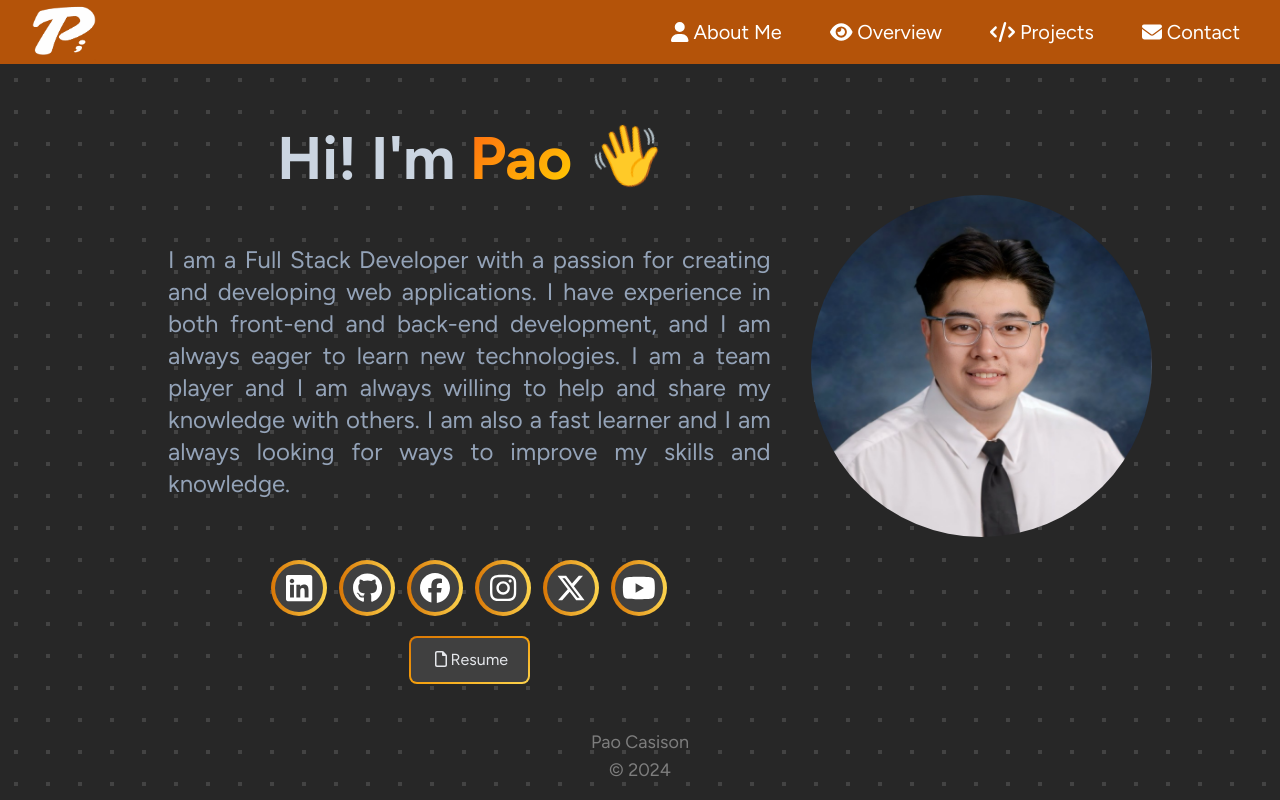
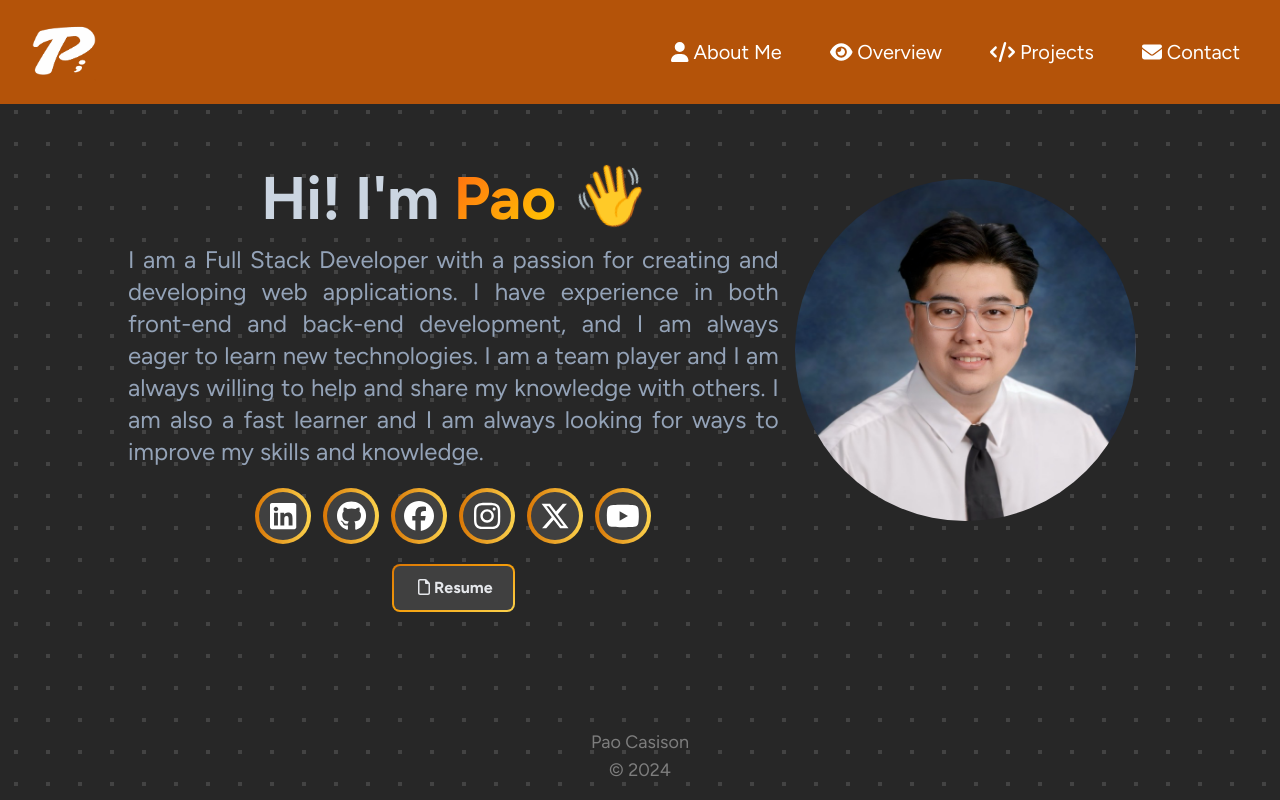
Before and after one commit to paosanityyy/Portfolio, a React (Create React App) app: page / in a window 1280 px wide. Built offline with nearby package versions, Linux system fonts and the light colour scheme.

Commit message:
Edited dependencies

```diff
--- a/package.json
+++ b/package.json
@@ -5,6 +5,7 @@
   "dependencies": {
     "@fortawesome/free-brands-svg-icons": "^6.5.2",
     "@fortawesome/free-regular-svg-icons": "^6.5.2",
+    "@fortawesome/free-solid-svg-icons": "^6.5.2",
     "@fortawesome/react-fontawesome": "^0.2.0",
     "@mui/material": "^5.15.18",
     "@testing-library/jest-dom": "^5.17.0",
--- a/src/components/About.jsx
+++ b/src/components/About.jsx
@@ -13,7 +13,7 @@ const About = () => {
                         👋
                     </span>
                 </h1>
-                <p className="text-2xl mt-4 p-10 text-justify text-slate-400">
+                <p className="text-2xl mt-4 text-justify text-slate-400">
                     {info.about}
                 </p>
                 <div>
@@ -31,14 +31,14 @@ const About = () => {
                     </ul>
 
                     <button class="w-fit relative flex justify-center p-0.5 mx-auto overflow-hidden text-md text-gray-200 rounded-lg group bg-gradient-to-br from-amber-600 via-amber-500 to-amber-300 group-hover:from-orange-400 group-hover:via-orange-500 group-hover:to-yellow-400 focus:ring-5 focus:outline-none focus:ring-red-100">
-                        <span class="relative px-5 py-2.5 transition-all ease-in duration-75 bg-neutral-700 rounded-md group-hover:bg-opacity-0">
+                        <span class="relative px-5 py-2.5 transition-all ease-in duration-75 bg-neutral-700 rounded-md group-hover:bg-opacity-0 font-bold">
                             <FontAwesomeIcon icon={faFile} size={24} className='mx-1'/>Resume
                         </span>
                     </button>
                 </div>
 
             </article>
-            <img className='rounded-full w-1/2 mb-20 md:w-1/3 hover:shadow-2xl hover:shadow-amber-500' src={info.image} alt="paosanity" />
+            <img className='rounded-full w-1/2 mb-20 md:w-1/3 hover:shadow-2xl hover:shadow-amber-500 mx-4' src={info.image} alt="paosanity" />
         </section>
     )
 }
--- a/src/components/Contact.jsx
+++ b/src/components/Contact.jsx
@@ -27,7 +27,7 @@ const Contact = () => {
 
 
                 <button class=" w-fit relative inline-flex items-center justify-center p-0.5 mx-auto overflow-hidden text-sm font-medium text-gray-200 rounded-lg group bg-gradient-to-br from-amber-600 via-amber-500 to-amber-300 group-hover:from-orange-400 group-hover:via-orange-500 group-hover:to-yellow-400 focus:ring-5 focus:outline-none focus:ring-red-100">
-                    <span class="relative px-5 py-2.5 transition-all ease-in duration-75 bg-neutral-700 rounded-md group-hover:bg-opacity-0">
+                    <span class="relative px-5 py-2.5 transition-all ease-in duration-75 bg-neutral-700 rounded-md group-hover:bg-opacity-0 font-bold">
                         Submit
                     </span>
                 </button>
--- a/src/components/Navbar.jsx
+++ b/src/components/Navbar.jsx
@@ -20,7 +20,7 @@ const Navbar = () => {
 
     return (
         <header className="bg-amber-700 text-white sticky top-0 z-10">
-            <section className="max-w-7xl mx-auto px-8 flex justify-between items-center">
+            <section className="max-w-7xl mx-auto px-8 py-5 flex justify-between items-center">
                 <a href='/'>
                     <img src={Logo} alt="logo" className='w-16' />
                 </a>
```
Also changed, not shown: 1 other file (tests, documents, lock files or other folders).
